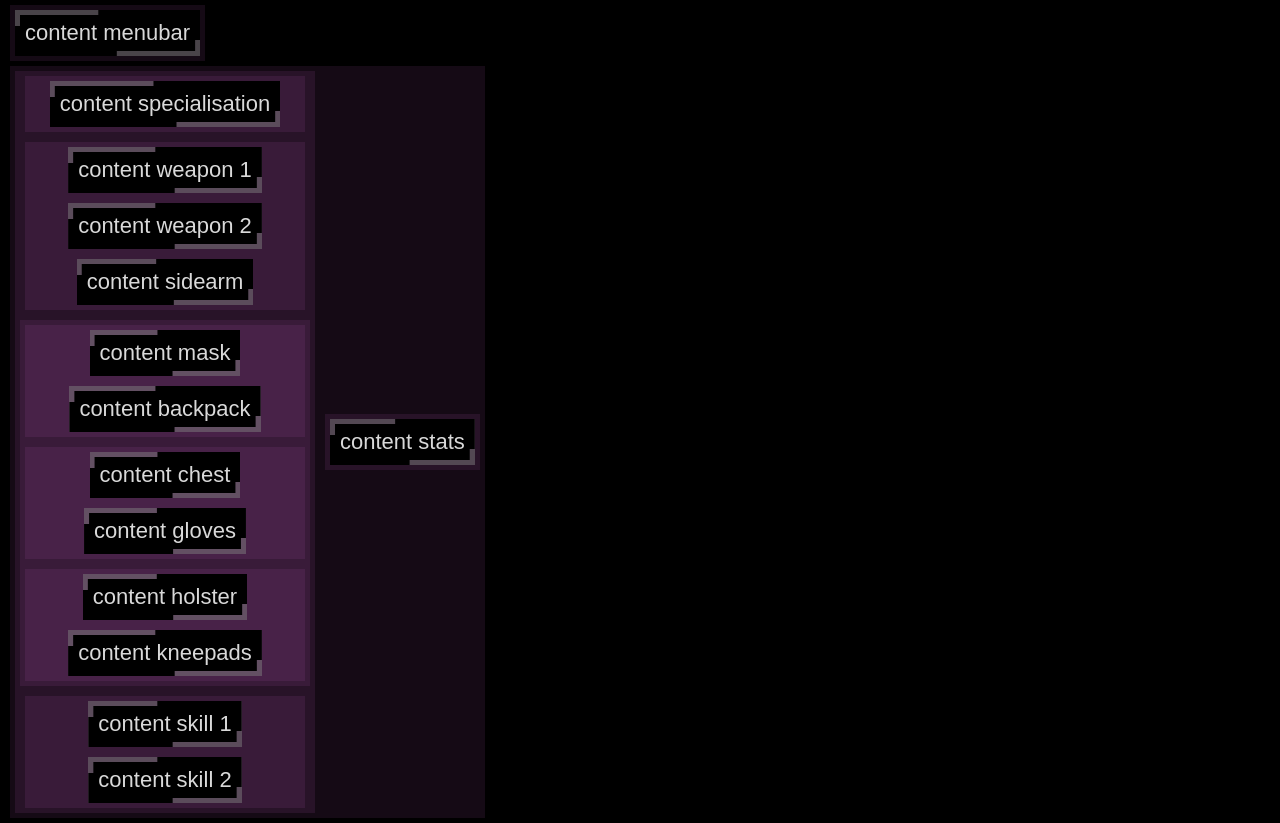
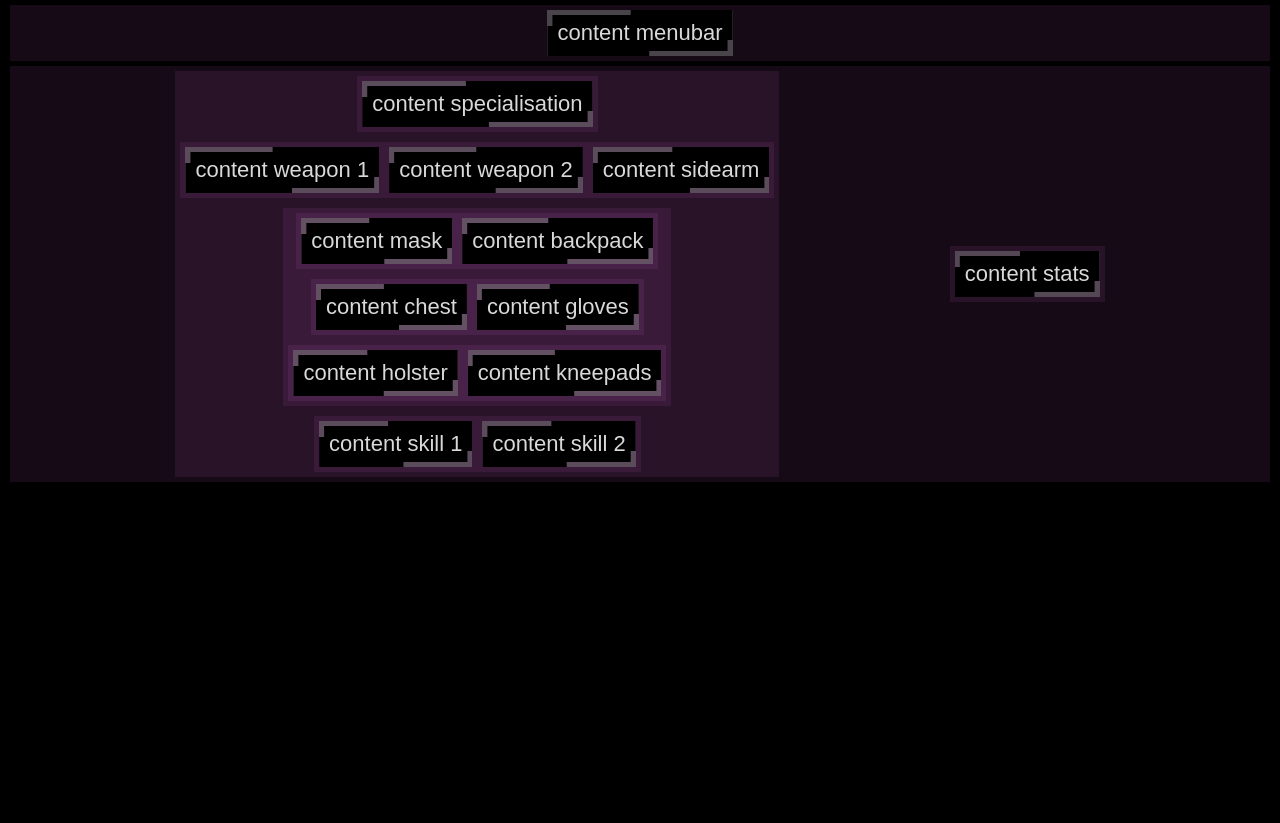
Before and after one commit to SinixND/game_of_life, a PHP site: page / in a window 1280 px wide. After the commit the page ends 482 px from the top, so only its background shows below. Run offline with PHP 8.4, Linux system fonts and the light colour scheme.

Commit message:
github.io update

```diff
--- a/index.html
+++ b/index.html
@@ -14,7 +14,7 @@
     <!-- .js -->
     <script src="code.js"></script>
 
-    <div id="menubar" class="flex-container">
+    <div id="menubar" class="container flex">
         <div class="panel">
             <div class="content">
                 content menubar
@@ -22,9 +22,9 @@
         </div>
     </div>
 
-    <div id="build" class="flex-container flex-row">
-        <div id="equipment" class="flex-container flex-col">
-            <div id="specialisation" class="grid-container gi11">
+    <div id="build" class="container flex fh">
+        <div id="equipment" class="container flex fv">
+            <div id="specialisation" class="container flex">
                 <div class="panel">
                     <div class="content">
                         content specialisation
@@ -32,7 +32,7 @@
                 </div>
             </div>
 
-            <div id="weapons" class="grid-container gi12">
+            <div id="weapons" class="container flex fh">
                 <div class="panel">
                     <div class="content">
                         content weapon 1
@@ -50,8 +50,8 @@
                 </div>
             </div>
 
-            <div id="armor" class="grid-container gi13">
-                <div class="grid-container">
+            <div id="armor" class="container flex fv">
+                <div class="container flex fh">
                     <div class="panel">
                         <div class="content">
                             content mask
@@ -63,7 +63,7 @@
                         </div>
                     </div>
                 </div>
-                <div class="grid-container">
+                <div class="container flex fh">
                     <div class="panel">
                         <div class="content">
                             content chest
@@ -75,7 +75,7 @@
                         </div>
                     </div>
                 </div>
-                <div class="grid-container">
+                <div class="container flex fh">
                     <div class="panel">
                         <div class="content">
                             content holster
@@ -89,7 +89,7 @@
                 </div>
             </div>
 
-            <div id="skills" class="grid-container gi14">
+            <div id="skills" class="container flex fh">
                 <div class="panel">
                     <div class="content">
                         content skill 1
@@ -103,7 +103,7 @@
             </div>
         </div>
 
-        <div id="stats" class="flex-container flex-col">
+        <div id="stats" class="container flex fv">
             <div class="panel">
                 <div class="content">
                     content stats
--- a/style.css
+++ b/style.css
@@ -26,55 +26,30 @@ body {
     font-size: 22px;
 }
 
-/* panel to manage layout-element */
-.grid-container {
+/* manage layout */
+.container {
     margin: 5px;
     background-color: var(--temp);
-    display: grid;
-    justify-items: center;
-    grid-template-columns: repeat(auto-fit, minmax(280px, 1fr));
-}
-
-.flex-container {
-    margin: 5px;
-    height: max-content;
-    width: max-content;
-    background-color: var(--temp);
-    display: flex;
     justify-content: space-evenly;
     justify-items: center;
     align-content: space-evenly;
     align-items: center;
 }
 
-.flex-row {
+.flex {
+    display: flex;
+}
+
+.fv {
+    flex-direction: column;
+}
+
+.fh {
     flex-direction: row;
 }
 
-.flex-col {
-    flex-direction: column;
-}
 
-.gi11 {
-    /* grid item col/row */
-    grid: 1 / 1;
-}
-
-.gi12 {
-    grid: 1 / 2;
-}
-
-.gi13 {
-    /* grid item col/row */
-    grid: 1 / 3;
-}
-
-.gi14 {
-    /* grid item col/row */
-    grid: 1 / 4;
-}
-
-/* panel to place content in */
+/* manage content */
 .panel {
     margin: 5px;
     background-color: var(--dc1);
```
